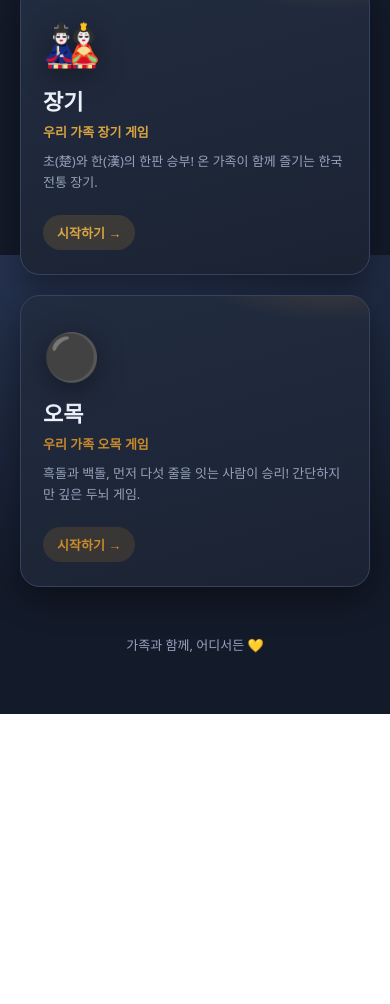
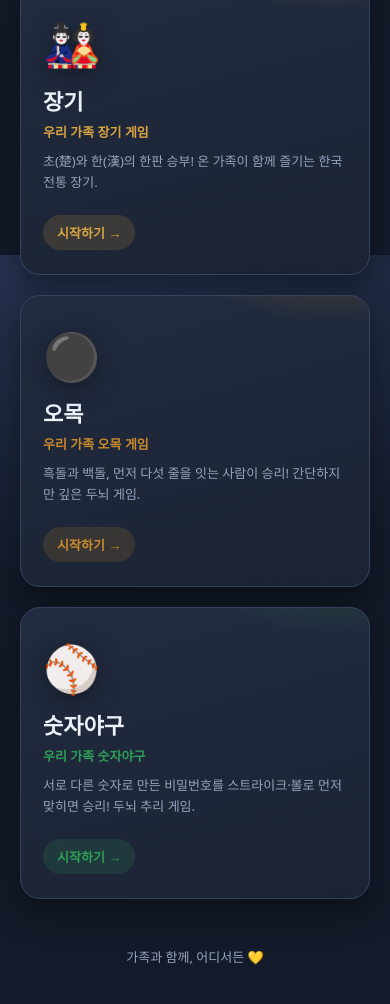
Before and after one commit to d01050115878-ctrl/family-games-hub, a website: page public/index.html in a window 390 px wide. Shown: the part 589-1593 px from the top of the page. Before the commit the page ends 1303 px from the top, so only its background shows below. Drawn offline with Linux system fonts and the light colour scheme.

Commit message:
숫자야구 게임 카드 추가 및 그리드를 4개 카드에 맞게 반응형으로 조정
Co-Authored-By: Claude Sonnet 5 <noreply@anthropic.com>

```diff
--- a/public/config.js
+++ b/public/config.js
@@ -30,4 +30,13 @@ window.GAMES_CONFIG = [
     url: 'https://family-omok.onrender.com/',
     accent: '#c98a2b',
   },
+  {
+    id: 'baseball',
+    emoji: '⚾',
+    title: '숫자야구',
+    subtitle: '우리 가족 숫자야구',
+    desc: '서로 다른 숫자로 만든 비밀번호를 스트라이크·볼로 먼저 맞히면 승리! 두뇌 추리 게임.',
+    url: 'https://family-baseball.onrender.com/',
+    accent: '#2f9e56',
+  },
 ];
--- a/public/css/style.css
+++ b/public/css/style.css
@@ -33,7 +33,7 @@ body {
 
 .grid {
   display: grid;
-  grid-template-columns: repeat(3, 1fr);
+  grid-template-columns: repeat(auto-fit, minmax(220px, 1fr));
   gap: 20px;
 }
 
```
